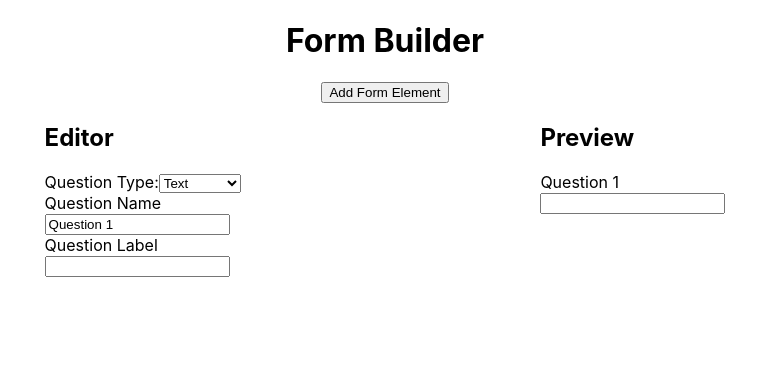
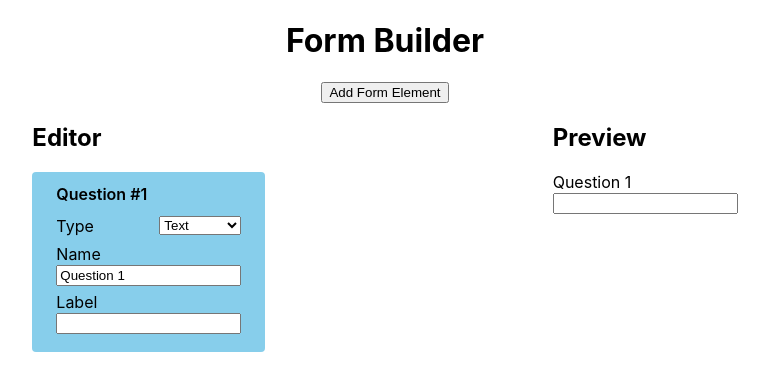
Before and after one commit to arkangelofkaos/form-builder-kata, a React (Create React App) app: page / in a window 1280 px wide. Both pictures are taken after a click on the button "Add Form Element". Shown: the top 390 px of the page, without its empty margins (255-1024 px from the left). Built offline with nearby package versions, Linux system fonts and the light colour scheme.

Commit message:
Add some basic styling to the QuestionBuilder

```diff
--- a/src/form/editor/QuestionBuilder.jsx
+++ b/src/form/editor/QuestionBuilder.jsx
@@ -1,4 +1,5 @@
 import {useCallback} from "react";
+import styled from "styled-components";
 
 const QuestionBuilder = ({className, definition, setDefinition}) => {
     const onTypeChange = useCallback((e) => {
@@ -25,27 +26,52 @@ const QuestionBuilder = ({className, definition, setDefinition}) => {
         })
     }, [definition, setDefinition])
 
-    return <div className={className} data-testid="question-builder">
-        <label>
-            Question Type:
+    return <BuilderContainer className={className} data-testid="question-builder">
+        <div className="heading">Question #{definition.id}</div>
+        <label className="type-editor">
+            Type
             <select data-testid="type-select" onChange={onTypeChange}>
                 <option value="text">Text</option>
                 <option value="checkbox">Checkbox</option>
             </select>
         </label>
-        <label>
-            <div>Question Name</div>
+        <label className="name-editor">
+            <div>Name</div>
             <input data-testid="name-input"
                    value={definition.name}
                    onChange={setQuestionName}/>
         </label>
-        <label>
-            <div>Question Label</div>
+        <label className="label-editor">
+            <div>Label</div>
             <input data-testid="label-input"
                    value={definition.label}
                    onChange={setLabel}/>
         </label>
-    </div>
+    </BuilderContainer>
 }
 
+const BuilderContainer = styled.div`
+  display: flex;
+  flex-direction: column;
+  border-radius: 4px;
+  background-color: skyblue;
+  padding: 12px 24px;
+
+  .heading {
+    font-weight: 600;
+    margin-bottom: 12px;
+  }
+
+  .type-editor {
+    display: flex;
+    align-items: center;
+    justify-content: space-between;
+    margin-bottom: 8px;
+  }
+
+  .name-editor, .label-editor {
+    margin-bottom: 6px;
+  }
+`
+
 export default QuestionBuilder
```
